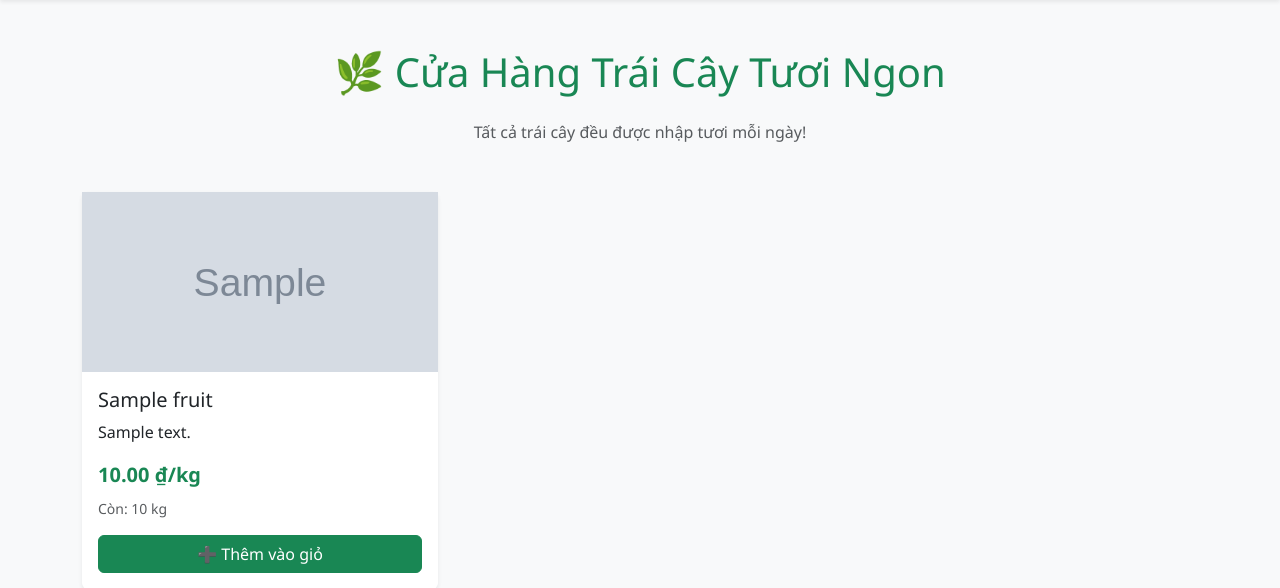
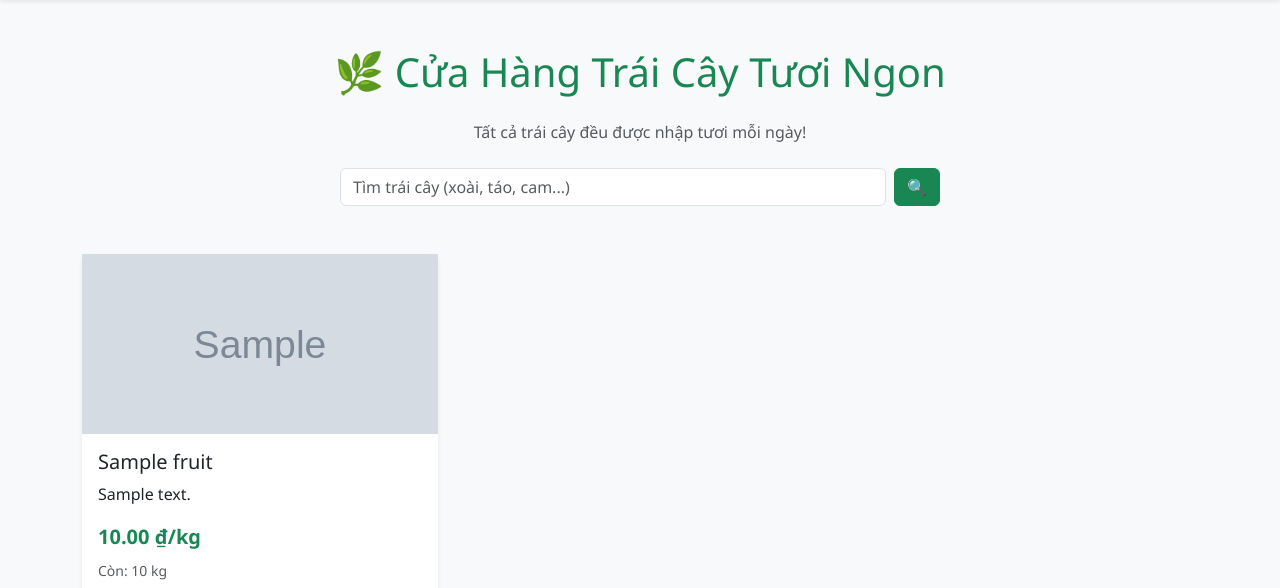
Before and after one commit to tndatnh/DangMinhNhat_NguyenHoangTienDat_QLDA, a Django app: page / in a window 1280 px wide. Shown: the part 56-644 px from the top of the page. Run offline with Django 5.2, Linux system fonts and the light colour scheme; tables that the repository leaves empty hold one stand-in row (values such as "Sample post"); grey boxes marked "Sample" are stand-in pictures.

Commit message:
Implement search functionality in fruit list
Added a search bar to filter fruits by name.

```diff
--- a/fruit_store/fruit_store/fruitstore/products/templates/products/fruit_list.html
+++ b/fruit_store/fruit_store/fruitstore/products/templates/products/fruit_list.html
@@ -6,7 +6,21 @@
 {% block content %}
 <div class="container my-5">
     <h1 class="text-center mb-4 text-success">🌿 Cửa Hàng Trái Cây Tươi Ngon</h1>
-    <p class="text-center text-muted mb-5">Tất cả trái cây đều được nhập tươi mỗi ngày!</p>
+    <p class="text-center text-muted mb-4">Tất cả trái cây đều được nhập tươi mỗi ngày!</p>
+
+    <!-- Thanh tìm kiếm -->
+    <div class="d-flex justify-content-center mb-5">
+        <form method="get" class="d-flex w-100" style="max-width: 600px;">
+            <input
+                type="text"
+                name="q"
+                class="form-control me-2"
+                placeholder="Tìm trái cây (xoài, táo, cam...)"
+                value="{{ query|default:'' }}"
+            >
+            <button class="btn btn-success" type="submit">🔍</button>
+        </form>
+    </div>
 
     {% if fruits %}
     <div class="row g-4">
@@ -42,7 +56,11 @@
     {% else %}
     <div class="text-center py-5">
         <div class="alert alert-info" role="alert">
-            🛒 Chưa có trái cây nào trong cửa hàng. Vui lòng quay lại sau!
+            {% if query %}
+                🍉 Không tìm thấy trái cây nào phù hợp với "{{ query }}". Vui lòng thử lại!
+            {% else %}
+                🛒 Chưa có trái cây nào trong cửa hàng. Vui lòng quay lại sau!
+            {% endif %}
         </div>
     </div>
     {% endif %}
```
